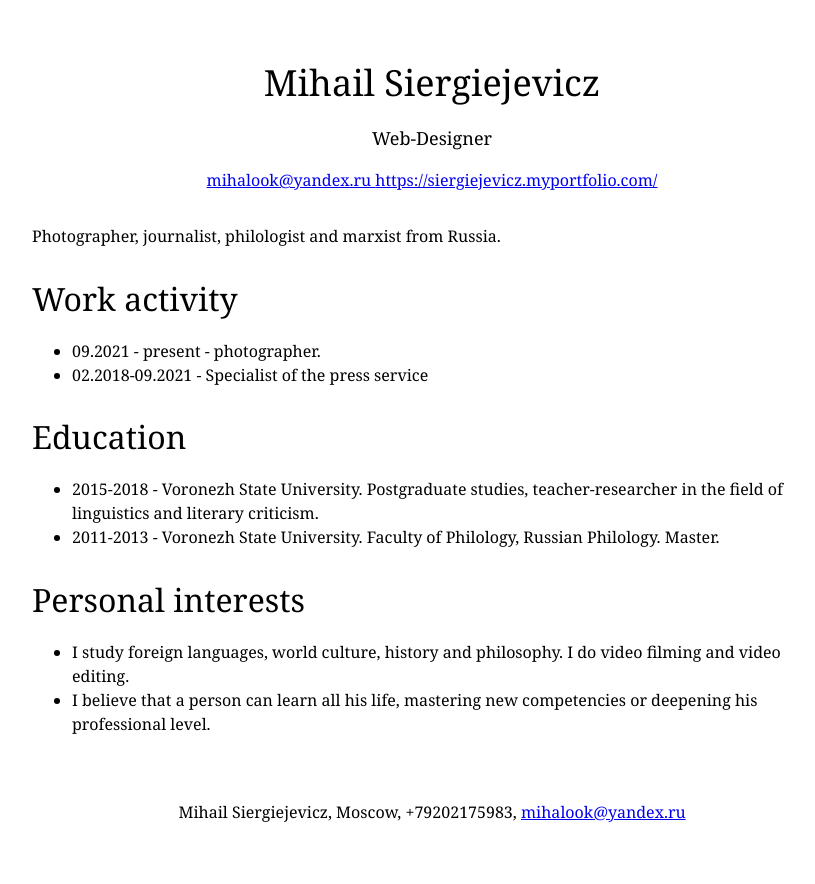
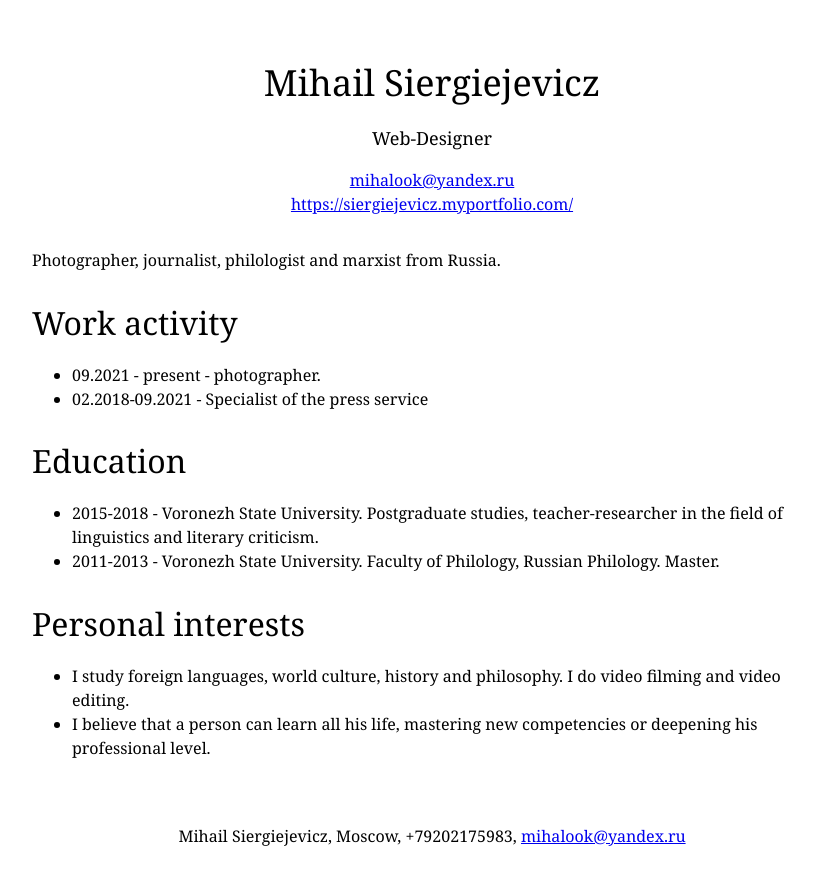
Before and after one commit to Siergiejevicz/siergiejevicz.github.io, a plain HTML site: page index.html in a window 1280 px wide. Shown: the whole page, without its empty margins (208-1023 px from the left). Drawn offline with Linux system fonts and the light colour scheme.

Commit message:
Update index.html

```diff
--- a/index.html
+++ b/index.html
@@ -17,7 +17,7 @@ Web-Designer
 </h2>
 <p>
 <a href="mihalook@yandex.ru">
-mihalook@yandex.ru
+mihalook@yandex.ru<br>
 </a>
 <a href="https://siergiejevicz.myportfolio.com/">
 https://siergiejevicz.myportfolio.com/
```
